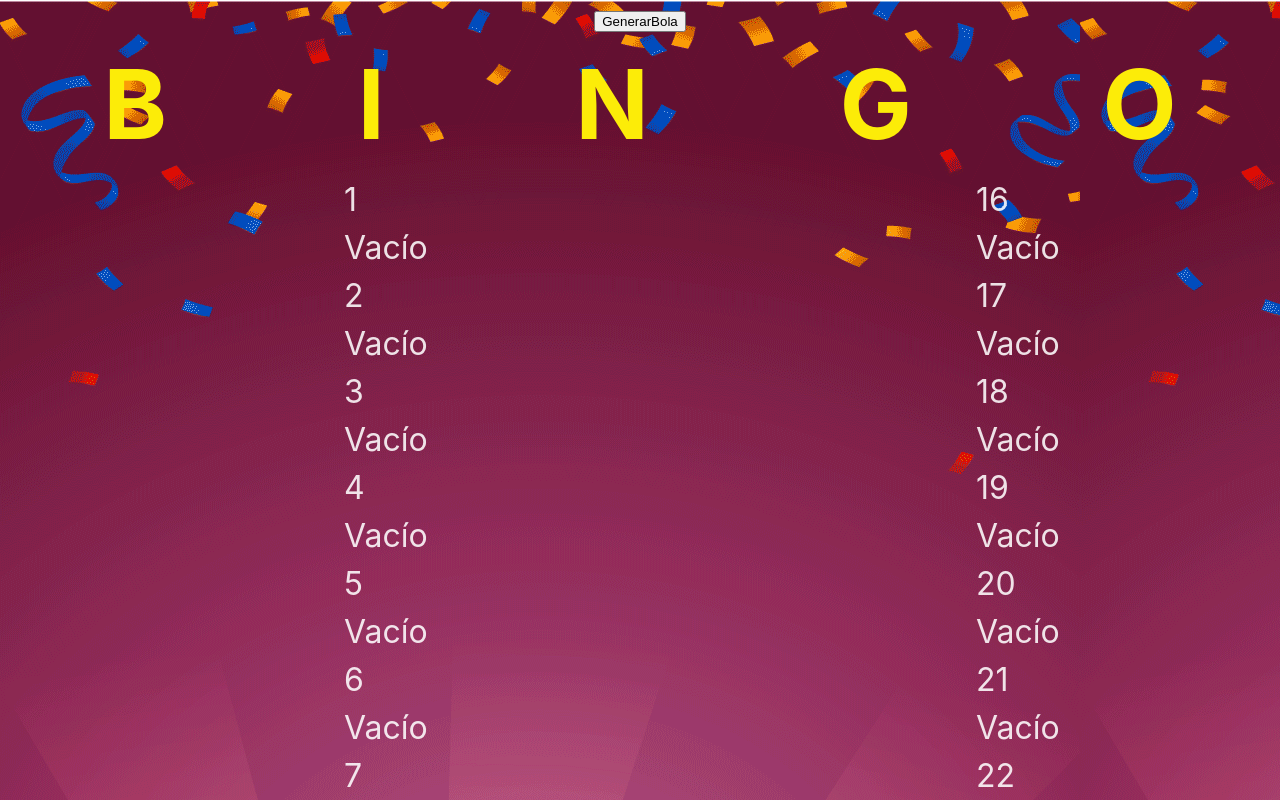
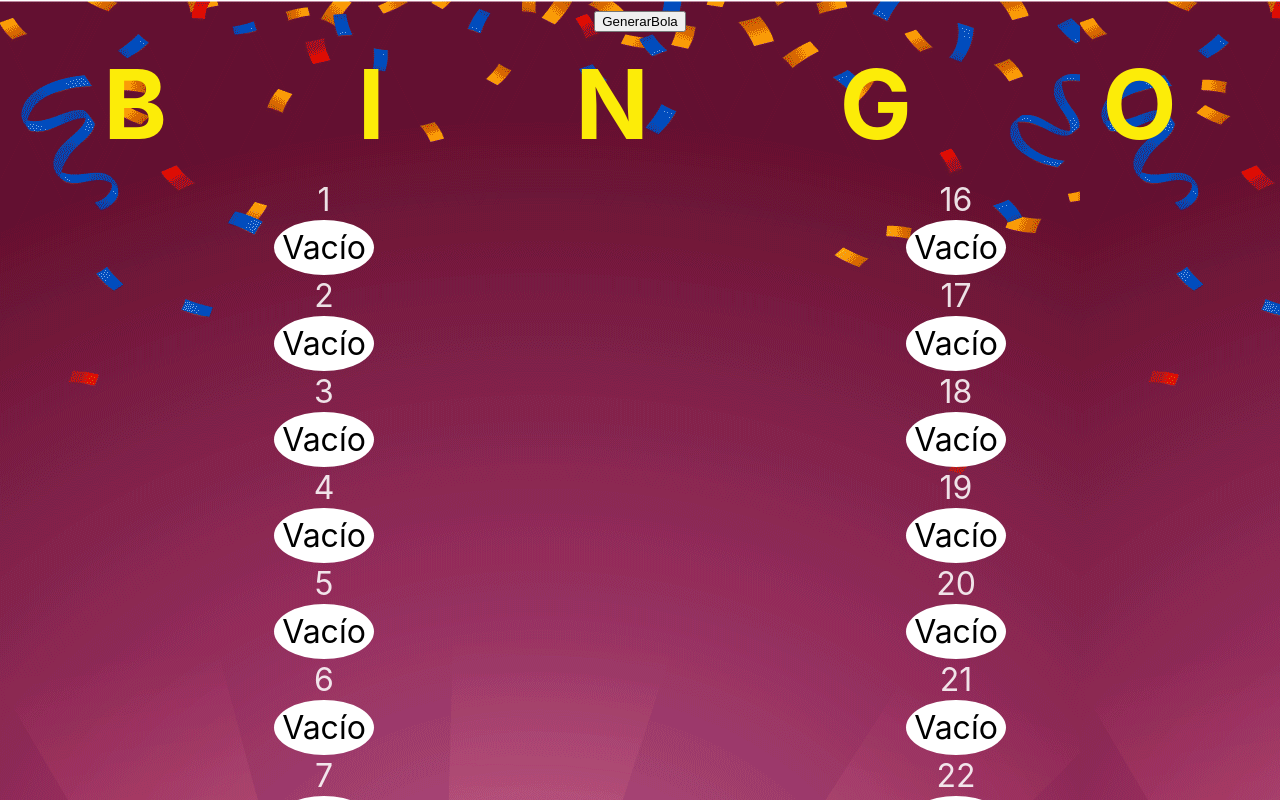
Before and after one commit to BryanGallo/tablaBingo, a React (Vite) app: page / in a window 1280 px wide. Shown: the top 800 px of the page. Built offline with nearby package versions, Linux system fonts and the light colour scheme.

Commit message:
Componente NumeroLetras estilos label

```diff
--- a/src/App.css
+++ b/src/App.css
@@ -11,9 +11,8 @@ h2{
 ul{
     margin: 0;
 }
-ul li{
+li{
     list-style: none;
-    width: 0;
 }
 .letras {
     display: flex;
@@ -26,3 +25,8 @@ ul li{
 .letras .letras_b .letras_b_num {
     font-size: 2rem;
 }
+
+.letras .letras_b .letras_b_num label:nth-child(2) {
+    border-radius: 51%;
+    padding: 0.5rem;
+}
--- a/src/App.jsx
+++ b/src/App.jsx
@@ -1,6 +1,7 @@
 import { useState } from "react";
 import Header from "./components/Header.jsx";
 import GenerarBola from "./components/GenerarBola.jsx";
+import NumeroLetras from "./components/NumeroLetras.jsx";
 import bolasLetras from "./data/bolas.js";
 
 import "./App.css";
@@ -15,18 +16,18 @@ function App() {
 
     const agregarBola = (condition) => {
         console.log(condition);
-            if (condition.letra === 'B') {
-                setBolasB([...bolasB,condition])
-            }
-            if (condition.letra === 'I') {
-                setBolasI([...bolasI,condition])
-            }
+        if (condition.letra === "B") {
+            setBolasB([...bolasB, condition]);
+        }
+        if (condition.letra === "I") {
+            setBolasI([...bolasI, condition]);
+        }
     };
 
     const generar = () => {
         if (bolas.length === 0) {
             alert("No hay mas bolas");
-            return
+            return;
         }
         console.log(bolas.length);
         let numeroRamdom = Math.floor(Math.random() * 70) + 1;
@@ -34,8 +35,11 @@ function App() {
         console.log(condition);
         if (!condition) {
             generar();
+            return
         }
-        let nuevoArreglo = bolas.filter((bola) => bola.numero !== condition.numero);
+        let nuevoArreglo = bolas.filter(
+            (bola) => bola.numero !== condition.numero
+        );
         console.log(nuevoArreglo);
         setBolas(nuevoArreglo);
 
@@ -56,84 +60,8 @@ function App() {
             <GenerarBola generar={generar} />
             <Header />
             <div className="letras">
-                <div className="letras_b">
-                    <div className="letras_b_num">
-                        <ul>
-                            {maxsB.map((max) => (
-                                <li key={max}>
-                                    {bolasB.find(
-                                        (bola) => bola.numero === max
-                                    ) ? (
-                                        <>
-                                            <label style={{ display: "block" }}>
-                                                {
-                                                    bolasB.find(
-                                                        (bola) =>
-                                                            bola.numero === max
-                                                    ).numero
-                                                }
-                                            </label>
-                                            <label>
-                                                {
-                                                    bolasB.find(
-                                                        (bola) =>
-                                                            bola.numero === max
-                                                    ).letra
-                                                }
-                                            </label>
-                                        </>
-                                    ) : (
-                                        <>
-                                            <label style={{ display: "block" }}>
-                                                {max}
-                                            </label>
-                                            <label>Vacío</label>
-                                        </>
-                                    )}
-                                </li>
-                            ))}
-                        </ul>
-                    </div>
-                </div>
-                <div className="letras_b">
-                    <div className="letras_b_num">
-                        <ul>
-                            {maxsI.map((max) => (
-                                <li key={max}>
-                                    {bolasI.find(
-                                        (bola) => bola.numero === max
-                                    ) ? (
-                                        <>
-                                            <label style={{ display: "block" }}>
-                                                {
-                                                    bolasI.find(
-                                                        (bola) =>
-                                                            bola.numero === max
-                                                    ).numero
-                                                }
-                                            </label>
-                                            <label>
-                                                {
-                                                    bolasI.find(
-                                                        (bola) =>
-                                                            bola.numero === max
-                                                    ).letra
-                                                }
-                                            </label>
-                                        </>
-                                    ) : (
-                                        <>
-                                            <label style={{ display: "block" }}>
-                                                {max}
-                                            </label>
-                                            <label>Vacío</label>
-                                        </>
-                                    )}
-                                </li>
-                            ))}
-                        </ul>
-                    </div>
-                </div>
+                <NumeroLetras bolas={bolasB} maxs={maxsB} />
+                <NumeroLetras bolas={bolasI} maxs={maxsI} />
             </div>
         </>
     );
--- /dev/null
+++ b/src/components/NumeroLetras.jsx
@@ -0,0 +1,57 @@
+import React from "react";
+
+import "../App.css";
+
+const NumeroLetras = ({ bolas, maxs }) => {
+    return (
+        <div className="letras_b">
+            <div className="letras_b_num">
+                <div>
+                    {maxs.map((max) => (
+                        <li key={max}>
+                            {bolas.find((bola) => bola.numero === max) ? (
+                                <>
+                                    <label style={{ display: "block" }}>
+                                        {
+                                            bolas.find(
+                                                (bola) => bola.numero === max
+                                            ).numero
+                                        }
+                                    </label>
+                                    <label style={{ background: "green" }}>
+                                        {
+                                            bolas.find(
+                                                (bola) => bola.numero === max
+                                            ).letra
+                                        }{"-"}
+                                        {max}
+                                    </label>
+                                </>
+                            ) : (
+                                <>
+                                    <label
+                                        style={{
+                                            display: "block",
+                                        }}
+                                    >
+                                        {max}
+                                    </label>
+                                    <label
+                                        style={{
+                                            background: "white",
+                                            color: "black",
+                                        }}
+                                    >
+                                        Vacío
+                                    </label>
+                                </>
+                            )}
+                        </li>
+                    ))}
+                </div>
+            </div>
+        </div>
+    );
+};
+
+export default NumeroLetras;
```
